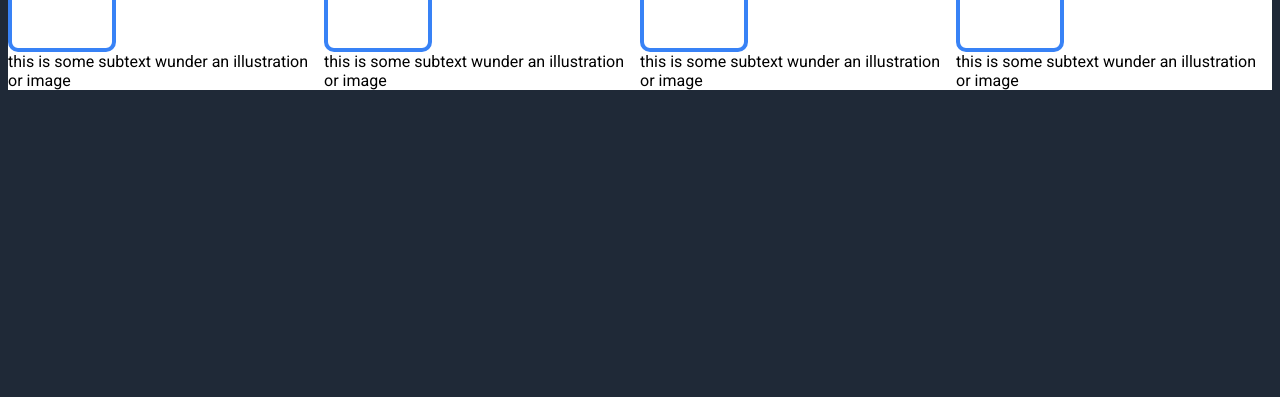
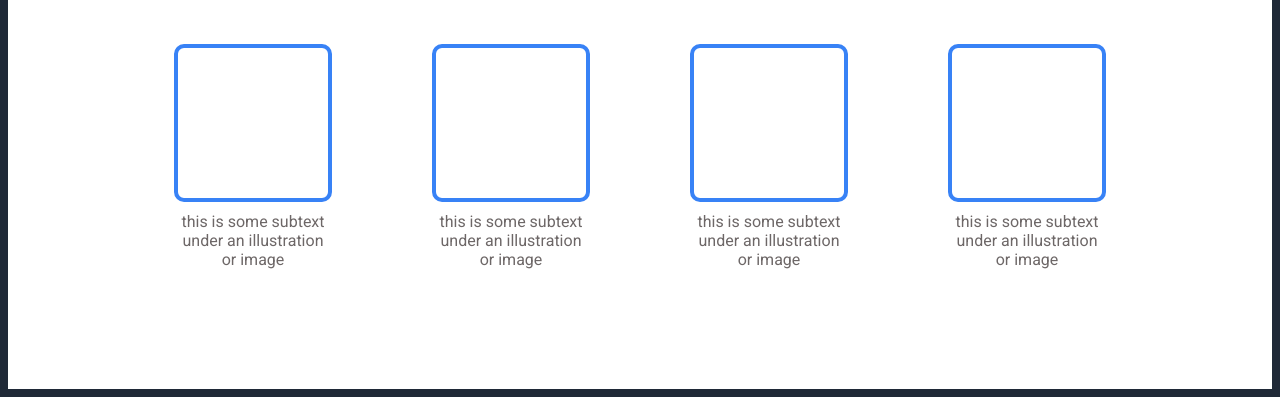
Before and after one commit to Uhsendin/Landing-Page, a plain HTML site: page index.html in a window 1280 px wide. Shown: the part 724-1121 px from the top of the page. Before the commit the page ends 822 px from the top, so only its background shows below. Drawn offline with Linux system fonts and the light colour scheme.

Commit message:
Info section done

```diff
--- a/index.html
+++ b/index.html
@@ -48,25 +48,25 @@
       <div class="box-container">
         <div class="blue-box"></div>
         <div class="blue-box-text">
-          this is some subtext wunder an illustration or image
+          this is some subtext under an illustration or image
         </div>
       </div>
       <div class="box-container">
         <div class="blue-box"></div>
         <div class="blue-box-text">
-          this is some subtext wunder an illustration or image
+          this is some subtext under an illustration or image
         </div>
       </div>
       <div class="box-container">
         <div class="blue-box"></div>
         <div class="blue-box-text">
-          this is some subtext wunder an illustration or image
+          this is some subtext under an illustration or image
         </div>
       </div>
       <div class="box-container">
         <div class="blue-box"></div>
         <div class="blue-box-text">
-          this is some subtext wunder an illustration or image
+          this is some subtext under an illustration or image
         </div>
       </div>
     </div>
--- a/styles.css
+++ b/styles.css
@@ -36,9 +36,7 @@ h1 {
   color: #f9faf8;
 }
 
-.top {
 
-}
 
 h2 {
     font-size: 48px;
@@ -101,10 +99,14 @@ button {
   background-color: white;
   display: flex;
   justify-content: center;
+  gap: 100px;
+
 }
 
 
 .info-title {
+ padding-top: 40px;
+ padding-bottom: 60px;
 font-size: 36px;
 font-weight: bolder;
 color: #1F2937;
@@ -116,15 +118,23 @@ text-align: center;
 .box-container {
   display: flex;
   flex-direction: column;
+  flex-basis: 108px;
+text-align: center;
+margin-bottom: 120px;
+
 
 }
 
 
 .blue-box {
-width: 100px;
-height: 100px;
+width: 150px;
+height: 150px;
 border: 4px solid #3882F6;
 border-radius: 10px;
 display: flex;
+}
 
+.blue-box-text {
+  margin-top: 10px;
+  color: rgb(109, 103, 103);
 }
```
